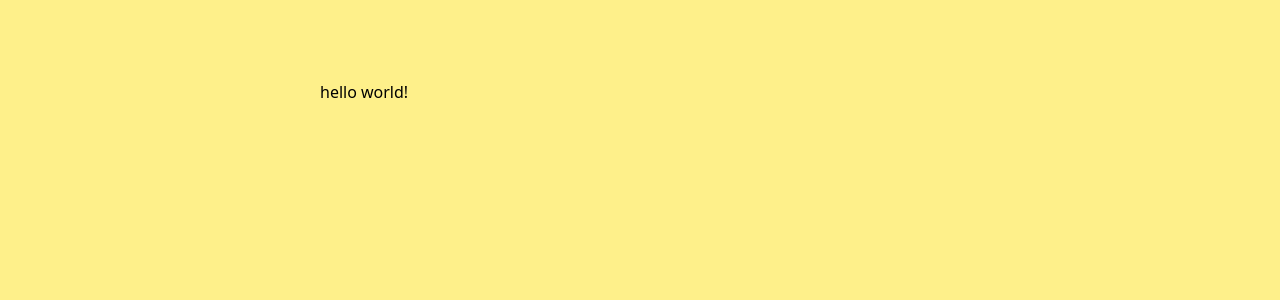
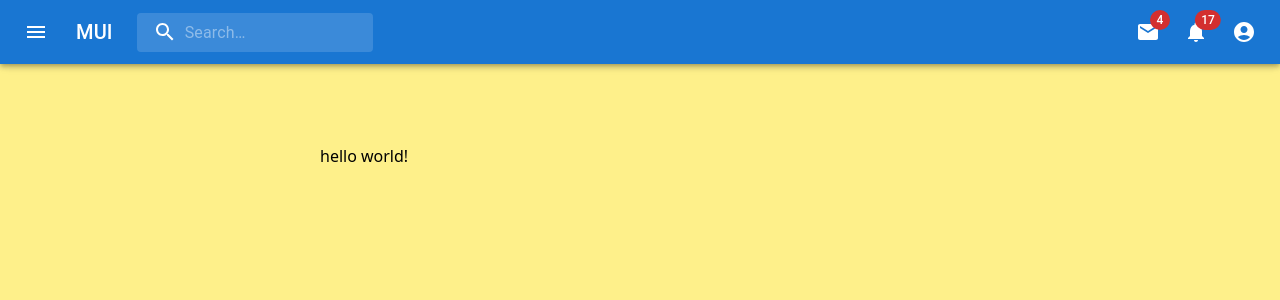
Before and after one commit to YoshihitoIshikawa/Jiroes_portfolio, a Next.js app in the folder front/: page / in a window 1280 px wide. Shown: the top 300 px of the page. Built offline with nearby package versions, Linux system fonts and the light colour scheme; no server answers.

Commit message:
:add:layout.jsを作成し_app.jsにimport
header共通化の為

```diff
--- /dev/null
+++ b/front/components/layout.js
@@ -0,0 +1,11 @@
+import PrimarySearchAppBar from "./header"
+
+export default function Layout({ children }) {
+  return (
+    <>
+      <PrimarySearchAppBar />
+      <main>{children}</main>
+      {/* <Footer /> */}
+    </>
+  )
+}
--- a/front/pages/_app.js
+++ b/front/pages/_app.js
@@ -1,6 +1,7 @@
 import '@/styles/globals.css';
 import Head from 'next/head';
 import { Auth0Provider } from '@auth0/auth0-react';
+import Layout from '@/components/layout';
 
 
 export default function App({ Component, pageProps }) {
@@ -16,7 +17,9 @@
       <Head>
         <meta name="viewport" content="initial-scale=1, width=device-width" />
       </Head>
-      <Component {...pageProps} />
+      <Layout>
+        <Component {...pageProps} />
+      </Layout>
     </Auth0Provider>
   )
 }
```
